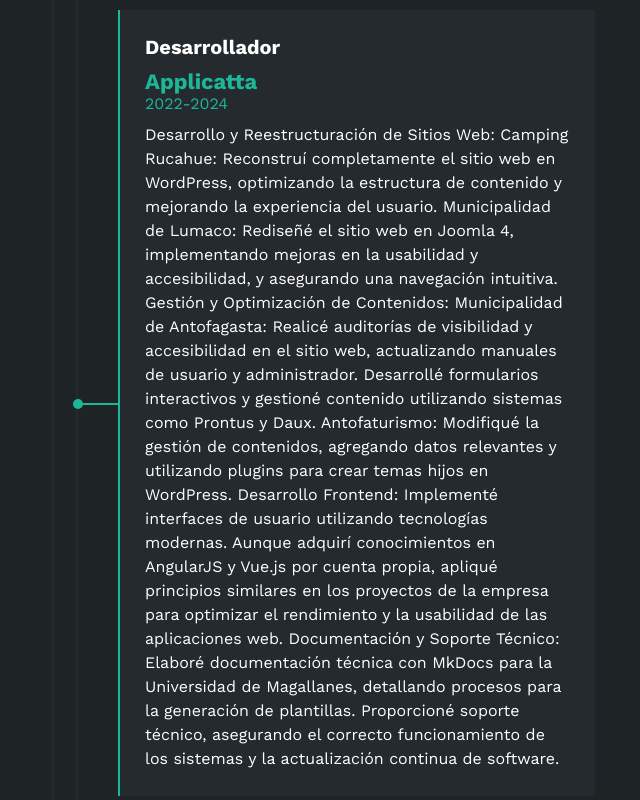
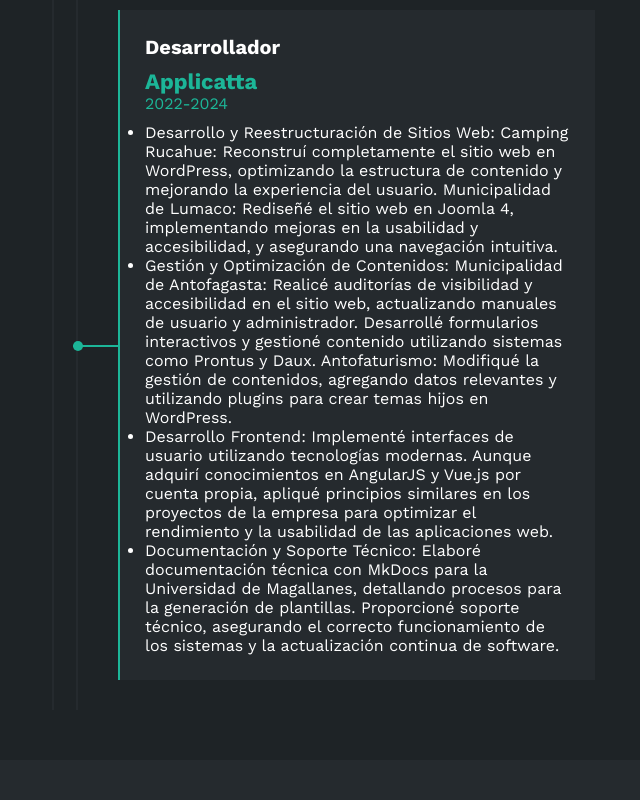
Before and after one commit to zivistanm/Portfolio, a plain HTML site: page index.html in a window 1280 px wide. Shown: the part 2660-3460 px from the top of the page, without its empty margins (575-1215 px from the left). Drawn offline with nearby package versions, Linux system fonts and the light colour scheme.

Commit message:
Update index.html

```diff
--- a/index.html
+++ b/index.html
@@ -278,13 +278,17 @@
                         <h4>Desarrollador</h4>
                         <span class="casa">Applicatta</span>
                         <span class="fecha">2022-2024</span>
-                        <p>Desarrollo y Reestructuración de Sitios Web:
+                        <ul>
+                            <li>
+                                Desarrollo y Reestructuración de Sitios Web:
                                 Camping Rucahue: Reconstruí completamente el sitio web
                                 en WordPress, optimizando la estructura de contenido y
                                 mejorando la experiencia del usuario.
                                 Municipalidad de Lumaco: Rediseñé el sitio web en Joomla
                                 4, implementando mejoras en la usabilidad y accesibilidad,
                                 y asegurando una navegación intuitiva.
+                            </li>
+                            <li>
                             Gestión y Optimización de Contenidos:
                             Municipalidad de Antofagasta: Realicé auditorías de
                             visibilidad y accesibilidad en el sitio web, actualizando
@@ -294,18 +298,24 @@
                             Antofaturismo: Modifiqué la gestión de contenidos,
                             agregando datos relevantes y utilizando plugins para crear
                             temas hijos en WordPress.
+                            </li>
+                            <li>
                             Desarrollo Frontend:
                             Implementé interfaces de usuario utilizando tecnologías
                             modernas. Aunque adquirí conocimientos en AngularJS y
                             Vue.js por cuenta propia, apliqué principios similares en los
                             proyectos de la empresa para optimizar el rendimiento y la
                             usabilidad de las aplicaciones web.
+                            </li>
+                            <li>
                             Documentación y Soporte Técnico:
                             Elaboré documentación técnica con MkDocs para la
                             Universidad de Magallanes, detallando procesos para la
                             generación de plantillas. Proporcioné soporte técnico,
                             asegurando el correcto funcionamiento de los sistemas y
-                        la actualización continua de software.</p>
+                            la actualización continua de software.
+                            </li>
+                        </ul>
                         <div class="conectord">
                             <div class="circulod"></div>
                         </div>
```
Lines whose indentation alone changed are shown as unchanged.
